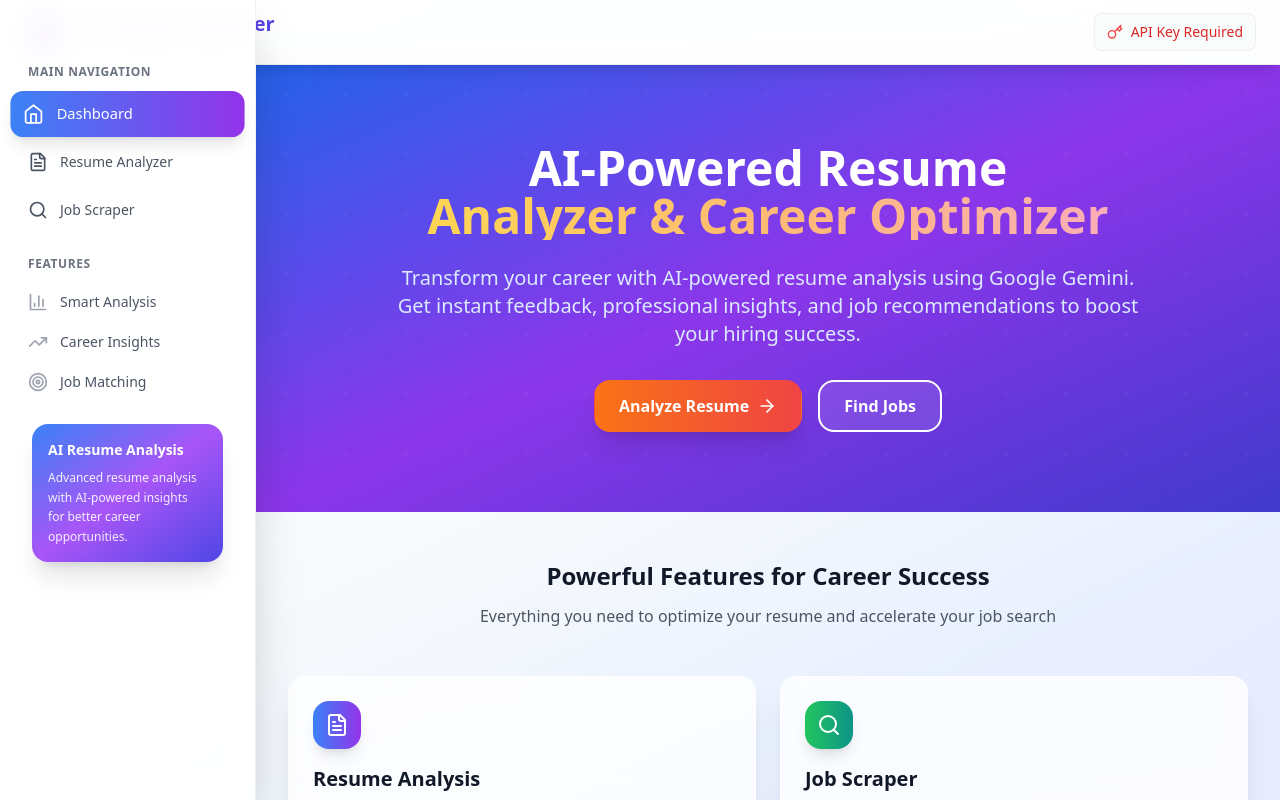
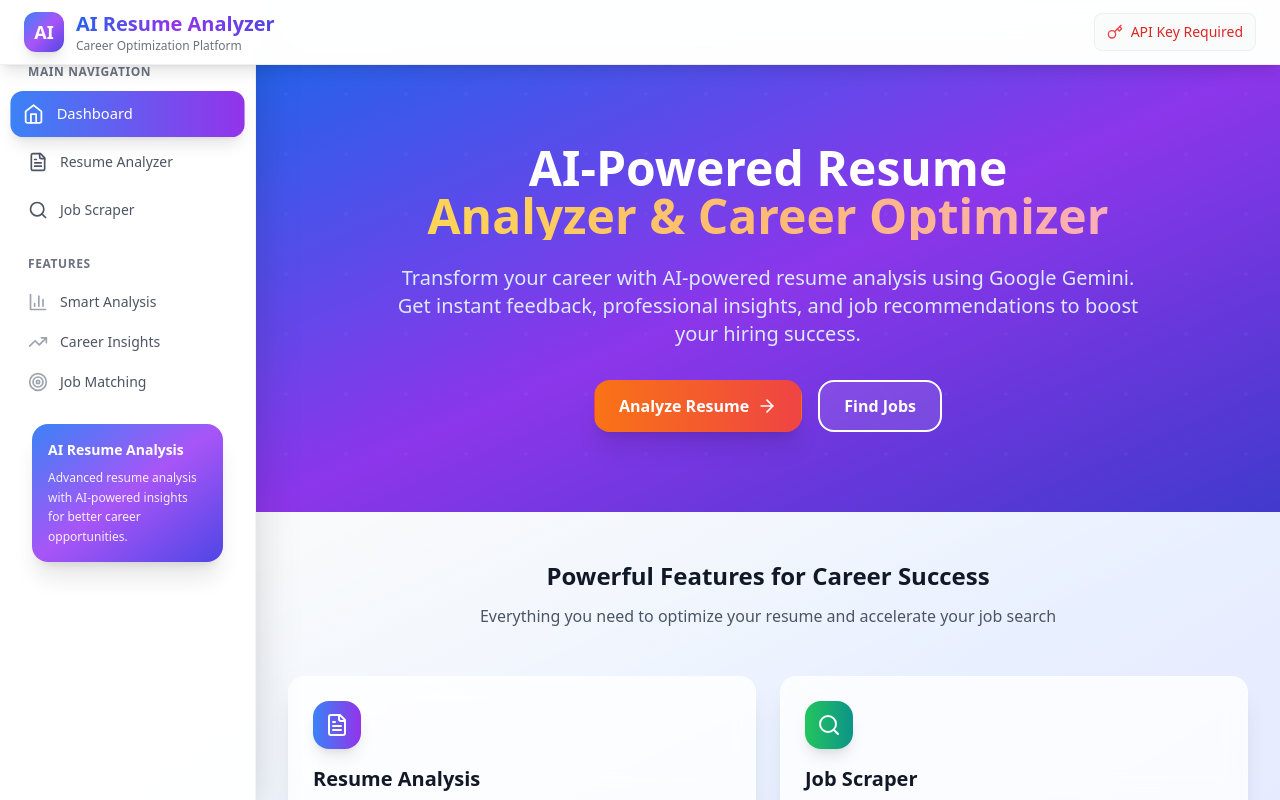
Before and after one commit to muhammadnavas/AI_Resume_Analyzer, a React (Create React App) app: page / in a window 1280 px wide. Built offline with nearby package versions, Linux system fonts and the light colour scheme.

Commit message:
first commit

```diff
--- a/src/components/Header.js
+++ b/src/components/Header.js
@@ -5,7 +5,7 @@ const Header = ({ sidebarOpen, setSidebarOpen }) => {
   const { isApiKeyValid, clearApiKey } = useApiKey();
 
   return (
-    <header className="fixed top-0 left-0 right-0 bg-white/90 backdrop-blur-md shadow-lg border-b border-gray-200/60 z-30">
+    <header className="fixed top-0 left-0 right-0 bg-white/90 backdrop-blur-md shadow-lg border-b border-gray-200/60 z-40">
       <div className="flex items-center justify-between h-16 px-4 lg:px-6">
         {/* Left side - Menu button and Logo */}
         <div className="flex items-center">
```
